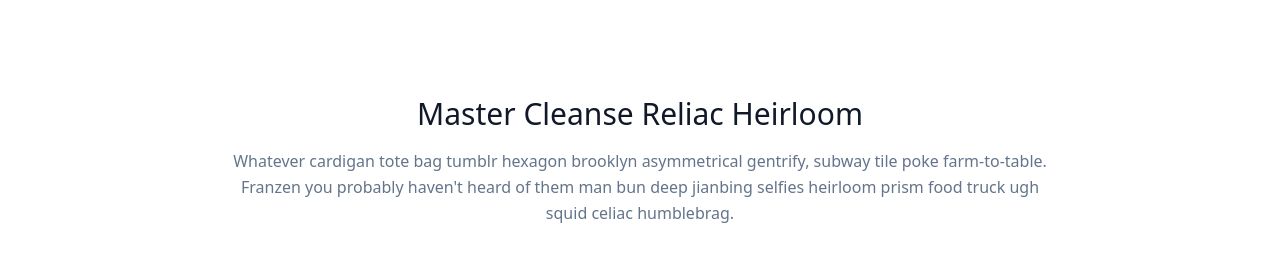
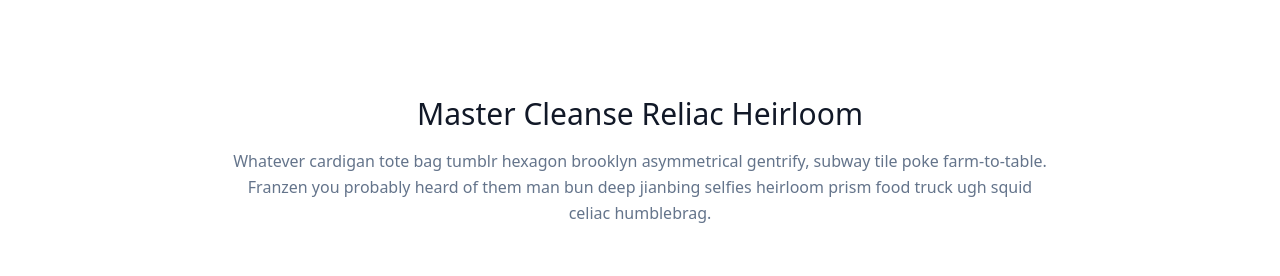
Before and after one commit to jinsumin/next-portfolio, a Next.js app: page /about in a window 1280 px wide. Shown: the top 276 px of the page. Built offline with nearby package versions, Linux system fonts and the light colour scheme.

Commit message:
solve deploy error

```diff
--- a/components/slider.js
+++ b/components/slider.js
@@ -9,27 +9,12 @@
             <span className="absolute top-1/2 left-1/2 text-2xl font-semibold text-white -translate-x-1/2 -translate-y-1/2 sm:text-3xl dark:text-gray-800">
               First Slide
             </span>
-            <img
-              src="/docs/images/carousel/carousel-1.svg"
-              className="block absolute top-1/2 left-1/2 w-full -translate-x-1/2 -translate-y-1/2"
-              alt="..."
-            />
           </div>
           {/* <!-- Item 2 --> */}
           <div className="hidden duration-700 ease-in-out" data-carousel-item>
-            <img
-              src="/docs/images/carousel/carousel-2.svg"
-              className="block absolute top-1/2 left-1/2 w-full -translate-x-1/2 -translate-y-1/2"
-              alt="..."
-            />
           </div>
           {/* <!-- Item 3 --> */}
           <div className="hidden duration-700 ease-in-out" data-carousel-item>
-            <img
-              src="/docs/images/carousel/carousel-3.svg"
-              className="block absolute top-1/2 left-1/2 w-full -translate-x-1/2 -translate-y-1/2"
-              alt="..."
-            />
           </div>
         </div>
         {/* <!-- Slider indicators --> */}
--- a/pages/about.js
+++ b/pages/about.js
@@ -10,7 +10,7 @@
             <p className="lg:w-2/3 mx-auto leading-relaxed text-base">
               Whatever cardigan tote bag tumblr hexagon brooklyn asymmetrical
               gentrify, subway tile poke farm-to-table. Franzen you probably
-              haven't heard of them man bun deep jianbing selfies heirloom prism
+              heard of them man bun deep jianbing selfies heirloom prism
               food truck ugh squid celiac humblebrag.
             </p>
           </div>
--- a/pages/index.js
+++ b/pages/index.js
@@ -13,7 +13,7 @@
   return (
     <Layout>
       <Head>
-        <title>SOOMIN's PORTFOLIO</title>
+        <title>SOOMIN`s PORTFOLIO</title>
         <meta name="description" content="Generated by create next app" />
         <link rel="icon" href="/dev.png" />
       </Head>
--- a/pages/skills.js
+++ b/pages/skills.js
@@ -10,7 +10,7 @@
             <p className="lg:w-2/3 mx-auto leading-relaxed text-base">
               Whatever cardigan tote bag tumblr hexagon brooklyn asymmetrical
               gentrify, subway tile poke farm-to-table. Franzen you probably
-              haven't heard of them man bun deep jianbing selfies heirloom prism
+              heard of them man bun deep jianbing selfies heirloom prism
               food truck ugh squid celiac humblebrag.
             </p>
           </div>
```
